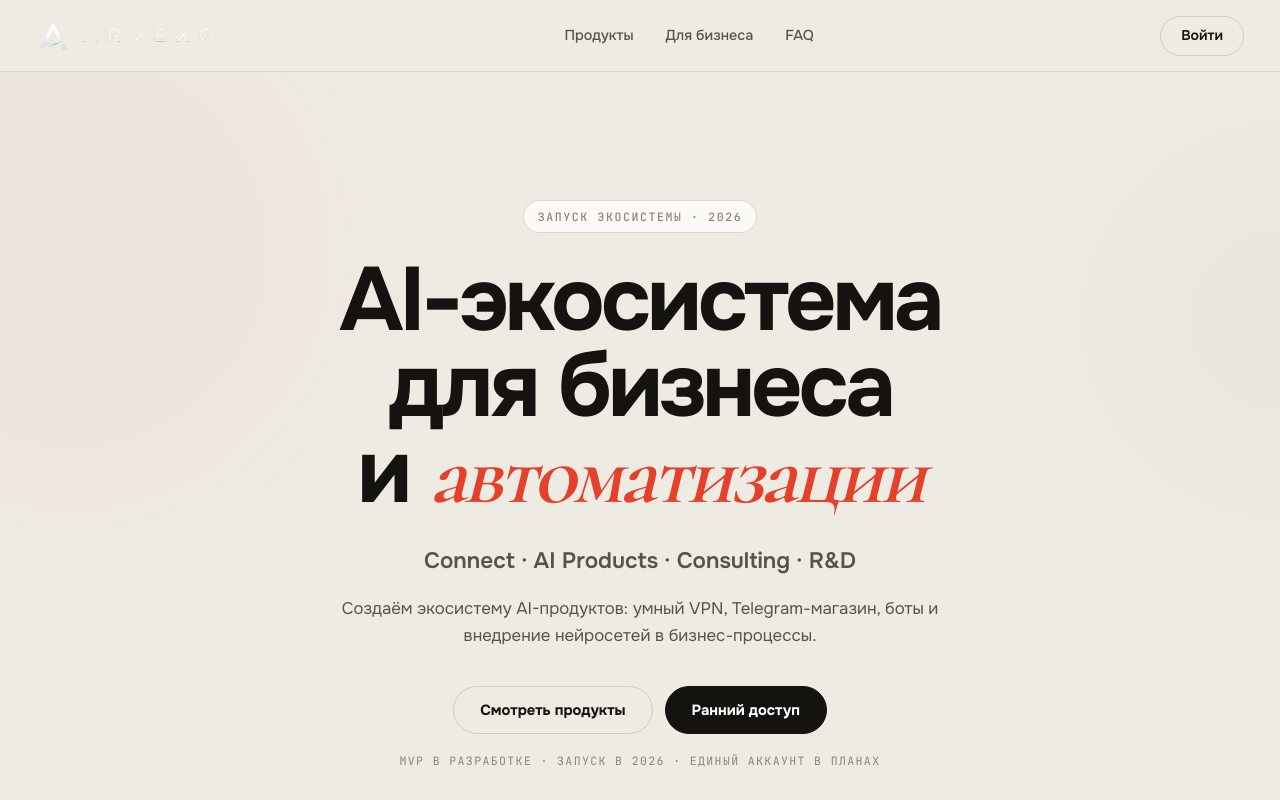
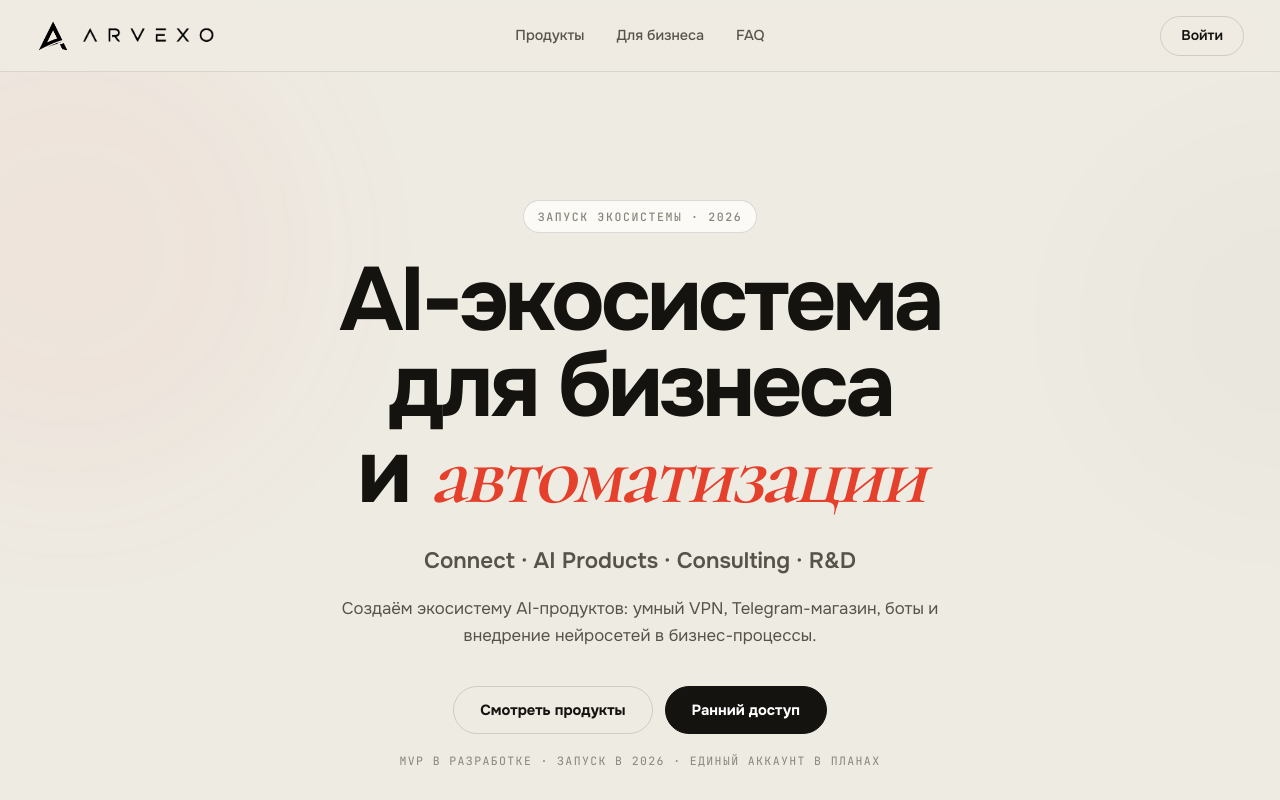
Before and after one commit to Pobedych/Arvexo, a Next.js app: page / in a window 1280 px wide. Shown: the top 800 px of the page. Built offline with nearby package versions, Linux system fonts and the light colour scheme.

Commit message:
Refactor header layout: change display to grid for better alignment, center navigation items, and adjust logo visibility for light backgrounds

```diff
--- a/app/globals.css
+++ b/app/globals.css
@@ -132,9 +132,9 @@ select:focus-visible {
   position: sticky;
   top: 0;
   z-index: 50;
-  display: flex;
-  align-items: center;
-  justify-content: space-between;
+  display: grid;
+  grid-template-columns: 1fr auto 1fr;
+  align-items: center;
   gap: 24px;
   width: 100%;
   min-height: 72px;
@@ -159,8 +159,8 @@ select:focus-visible {
 .arx-nav {
   display: flex;
   align-items: center;
+  justify-content: center;
   gap: 32px;
-  margin: 0 auto;
 }
 
 .arx-nav a {
@@ -178,8 +178,14 @@ select:focus-visible {
 .arx-header-actions {
   display: flex;
   align-items: center;
+  justify-content: flex-end;
   gap: 10px;
-  flex-shrink: 0;
+}
+
+/* Logo visible on light bg (images are white/light — invert to dark) */
+.site-logo-mark,
+.site-logo-wordmark {
+  filter: brightness(0);
 }
 
 /* Login button (ghost style in header) */
```
